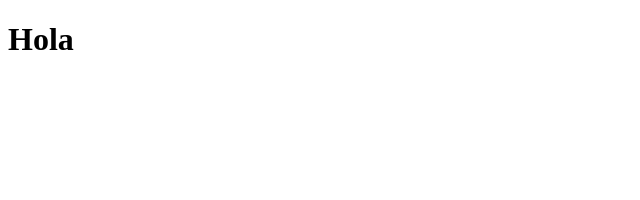
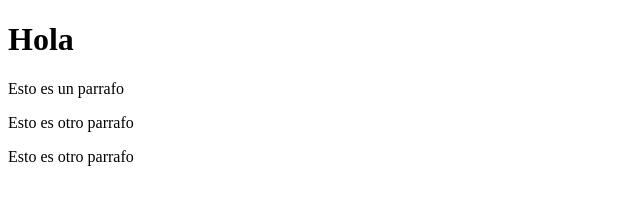
Before and after one commit to Sh0sty/prueba, a plain HTML site: page index.html in a window 1280 px wide. Shown: the whole page, without its empty margins (0-640 px from the left). Drawn offline with Linux system fonts and the light colour scheme.

Commit message:
se añadió un nuevo párrafo

```diff
--- a/index.html
+++ b/index.html
@@ -8,5 +8,8 @@
 </head>
 <body>
     <h1>Hola</h1>
+    <p>Esto es un parrafo</p>
+    <p>Esto es otro parrafo</p>
+    <p>Esto es otro parrafo</p>
 </body>
 </html>
```
